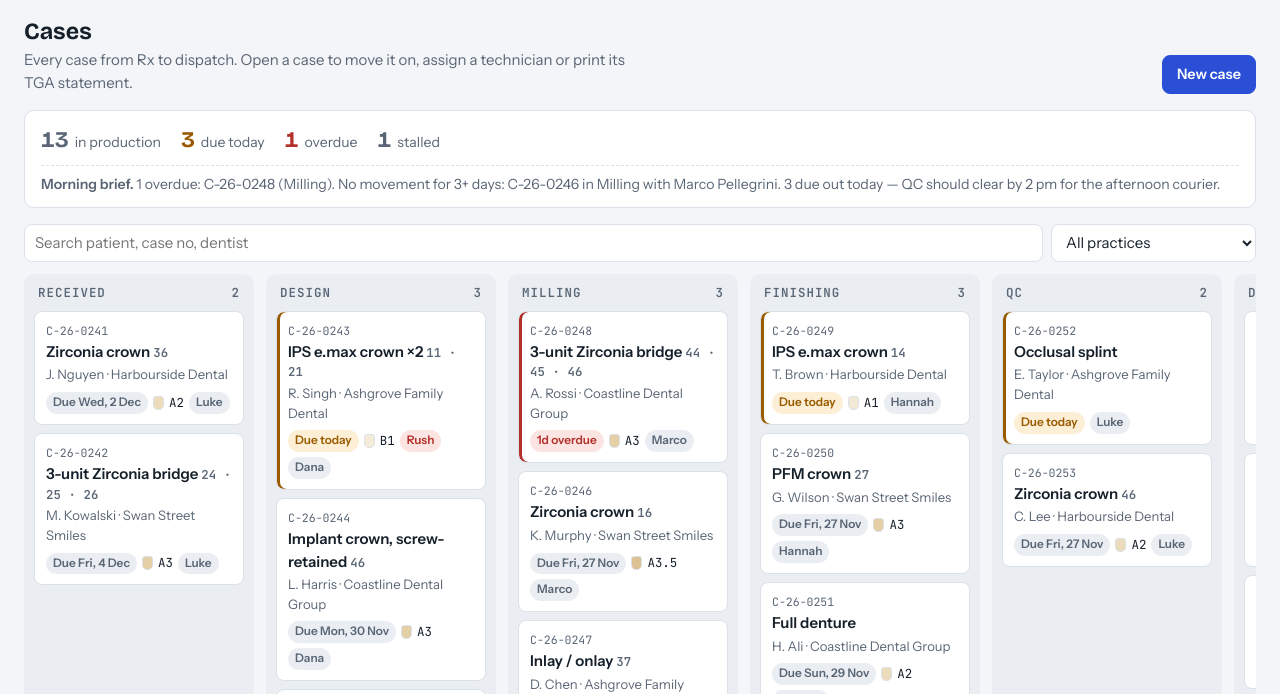
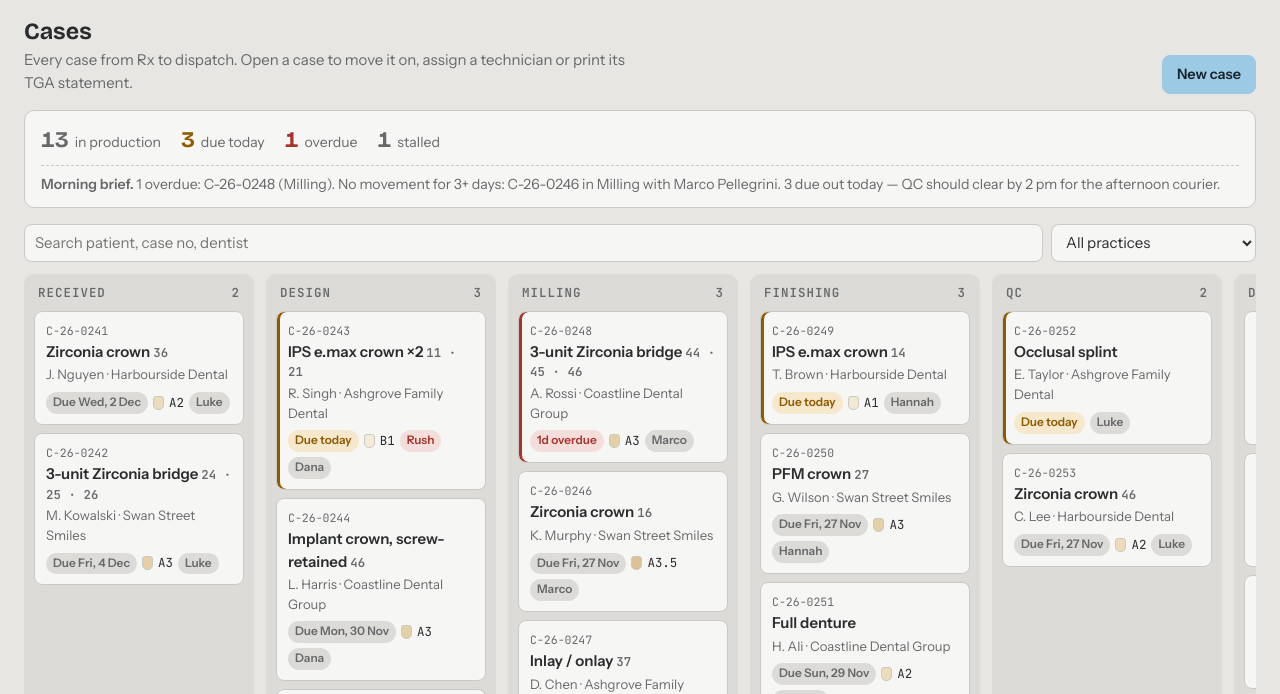
Before and after one commit to SamHoggSLP/slp-weekly, a plain HTML site: page lab/index.html in a window 1280 px wide. Shown: the part 109-803 px from the top of the page. Drawn offline with nearby package versions, Linux system fonts and the light colour scheme.

Commit message:
Restyle prototype in concrete grey and baby blue
Co-Authored-By: Claude Opus 5.5 <noreply@anthropic.com>
Claude-Session: https://claude.ai/code/session_01K4vRohGgdgjRprHxy18icV

```diff
--- a/lab/index.html
+++ b/lab/index.html
@@ -5,22 +5,22 @@
 <style>
 /* Layout: sticky top bar + tab strip; each view is a full-width work surface. Board scrolls sideways inside its own track. */
 :root{
-  --bg:#f3f5f8; --surface:#ffffff; --sunk:#eaeef3; --ink:#16202b; --muted:#5a6675; --line:#dbe1e8;
-  --accent:#2a4fd6; --accent-ink:#ffffff; --accent-soft:#e5ebfc;
-  --warn:#9a5b00; --warn-bg:#fcefd6; --bad:#b4302a; --bad-bg:#fbe4e1; --good:#1d7349; --good-bg:#dff1e7;
+  --bg:#e7e6e3; --surface:#f6f6f4; --sunk:#dcdbd7; --ink:#2a2c2e; --muted:#67696b; --line:#cbc9c4;
+  --accent:#9cc9e4; --accent-ink:#17232c; --accent-soft:#dbeaf3; --accent-deep:#2f6f99;
+  --warn:#8f5a00; --warn-bg:#f6e8cc; --bad:#a8342c; --bad-bg:#f4dedb; --good:#2c6b4a; --good-bg:#dceade;
   --display:"Bricolage Grotesque", "Segoe UI", system-ui, sans-serif;
   --body:"Instrument Sans", "Segoe UI", system-ui, sans-serif;
   --mono:"JetBrains Mono", ui-monospace, "SFMono-Regular", Menlo, monospace;
   --r:10px;
 }
 @media (prefers-color-scheme: dark){:root:not([data-theme="light"]){
-  --bg:#0e131a; --surface:#161d26; --sunk:#111821; --ink:#e6ebf1; --muted:#96a2b0; --line:#28323e;
-  --accent:#87a3ff; --accent-ink:#0e131a; --accent-soft:#1d2846;
-  --warn:#f2b55c; --warn-bg:#352812; --bad:#ff8e84; --bad-bg:#3a1c1a; --good:#72d4a2; --good-bg:#142d20; color-scheme:dark}}
+  --bg:#1b1c1d; --surface:#252627; --sunk:#202122; --ink:#e9e8e5; --muted:#a4a39f; --line:#38393a;
+  --accent:#a3cfe8; --accent-ink:#14202a; --accent-soft:#233340; --accent-deep:#a9d4ec;
+  --warn:#f0b75e; --warn-bg:#352812; --bad:#ff8e84; --bad-bg:#3a1c1a; --good:#7fd1a6; --good-bg:#16291f; color-scheme:dark}}
 :root[data-theme="dark"]{
-  --bg:#0e131a; --surface:#161d26; --sunk:#111821; --ink:#e6ebf1; --muted:#96a2b0; --line:#28323e;
-  --accent:#87a3ff; --accent-ink:#0e131a; --accent-soft:#1d2846;
-  --warn:#f2b55c; --warn-bg:#352812; --bad:#ff8e84; --bad-bg:#3a1c1a; --good:#72d4a2; --good-bg:#142d20; color-scheme:dark}
+  --bg:#1b1c1d; --surface:#252627; --sunk:#202122; --ink:#e9e8e5; --muted:#a4a39f; --line:#38393a;
+  --accent:#a3cfe8; --accent-ink:#14202a; --accent-soft:#233340; --accent-deep:#a9d4ec;
+  --warn:#f0b75e; --warn-bg:#352812; --bad:#ff8e84; --bad-bg:#3a1c1a; --good:#7fd1a6; --good-bg:#16291f; color-scheme:dark}
 
 *{box-sizing:border-box}
 body{background:var(--bg);color:var(--ink);font:15px/1.5 var(--body)}
@@ -33,7 +33,7 @@ h3{font-size:1.05rem}
 .wrap{padding-left:max(16px,env(safe-area-inset-left,0px));padding-right:max(16px,env(safe-area-inset-right,0px))}
 button,input,select,textarea{font:inherit;color:inherit}
 button{cursor:pointer}
-:focus-visible{outline:2px solid var(--accent);outline-offset:2px}
+:focus-visible{outline:2px solid var(--accent-deep);outline-offset:2px}
 .tnum{font-variant-numeric:tabular-nums}
 
 /* top bar */
@@ -66,7 +66,7 @@ main{padding-block:20px 60px;max-width:1400px;margin:0 auto}
 .chip.warn{background:var(--warn-bg);color:var(--warn)}
 .chip.bad{background:var(--bad-bg);color:var(--bad)}
 .chip.good{background:var(--good-bg);color:var(--good)}
-.chip.acc{background:var(--accent-soft);color:var(--accent)}
+.chip.acc{background:var(--accent-soft);color:var(--accent-deep)}
 .shade{display:inline-flex;align-items:center;gap:5px;font-family:var(--mono);font-size:.78rem}
 .shade i{width:11px;height:14px;border-radius:3px 3px 5px 5px;border:1px solid var(--line);display:inline-block}
 
@@ -84,7 +84,7 @@ main{padding-block:20px 60px;max-width:1400px;margin:0 auto}
 .col h3{font-size:.78rem;font-family:var(--mono);text-transform:uppercase;letter-spacing:.08em;color:var(--muted);display:flex;justify-content:space-between;margin:2px 4px 10px}
 .cards{display:flex;flex-direction:column;gap:8px}
 .card{display:block;width:100%;text-align:left;background:var(--surface);border:1px solid var(--line);border-radius:8px;padding:10px 11px;position:relative}
-.card:hover{border-color:var(--accent)}
+.card:hover{border-color:var(--accent-deep)}
 .card.overdue{box-shadow:inset 3px 0 0 var(--bad)}
 .card.today{box-shadow:inset 3px 0 0 var(--warn)}
 .card .no{font-family:var(--mono);font-size:.72rem;color:var(--muted)}
@@ -117,7 +117,8 @@ td input{width:5.5em;border:1px solid var(--line);background:var(--surface);bord
 .track{display:flex;gap:4px;margin:10px 0}
 .track span{flex:1;height:6px;border-radius:3px;background:var(--line)}
 .track span.done{background:var(--accent)}
-.track span.now{background:var(--accent);opacity:.45}
+.track span.now{background:var(--accent);opacity:.4}
+.track span.done{background:var(--accent-deep)}
 .tracklabels{display:flex;justify-content:space-between;font-size:.7rem;color:var(--muted);font-family:var(--mono)}
 
 /* bench */
@@ -137,7 +138,7 @@ td input{width:5.5em;border:1px solid var(--line);background:var(--surface);bord
 
 /* portal */
 .portalhead{display:flex;flex-wrap:wrap;gap:12px;align-items:center;justify-content:space-between;background:var(--accent-soft);border-radius:var(--r);padding:16px;margin-bottom:16px}
-.portalhead h2{color:var(--accent)}
+.portalhead h2{color:var(--accent-deep)}
 .pcase{padding:12px 0;border-bottom:1px solid var(--line)}
 .pcase:last-child{border-bottom:0}
 
```
